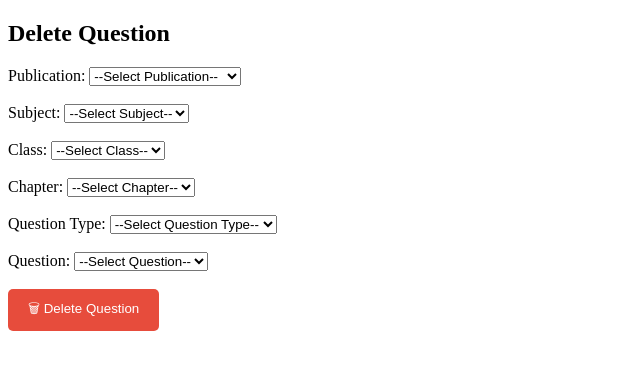
After one commit to Bibhuti4086mukhiya/question_generator, a Flask app: page /delete_question in a window 1280 px wide. The commit adds this page. Shown: the top 370 px of the page, without its empty margins (0-640 px from the left). Run offline with Flask 3, Linux system fonts and the light colour scheme.

Commit message:
third commit

```diff
--- a/app.py
+++ b/app.py
@@ -378,6 +378,142 @@ def rename_question():
 
     return render_template("rename_question.html", data=data)
 
+
+@app.route('/delete_question', methods=['GET', 'POST'])
+def delete_question():
+    data = load_data()  # Load JSON
+
+    if request.method == 'POST':
+        publication = request.form['publication']
+        subject = request.form['subject']
+        class_name = request.form['class_name']
+        chapter = request.form['chapter']
+        qtype = request.form['qtype']
+        old_question = request.form['old_question']
+
+        try:
+            if qtype in ["Fill in the Blanks", "True/False", "Answer the Following", "Manual Questions", "Full Form"]:
+                if old_question in data[publication][subject][class_name][chapter][qtype]:
+                    data[publication][subject][class_name][chapter][qtype].remove(old_question)
+
+            elif qtype == "Match the Following":
+                match_list = data[publication][subject][class_name][chapter][qtype]
+                for pair in match_list:
+                    if old_question in pair.keys():
+                        match_list.remove(pair)
+                        break
+
+            elif qtype == "Choose the Best Answer":
+                mcq_list = data[publication][subject][class_name][chapter][qtype]
+                for mcq in mcq_list:
+                    if mcq["question"] == old_question:
+                        mcq_list.remove(mcq)
+                        break
+
+            save_data(data)
+            return redirect(url_for('delete_question'))
+
+        except Exception as e:
+            return f"❌ Error: {e}"
+
+    # ⬇️ This part runs only when method == GET
+    publications = list(data.keys())
+    return render_template("delete_question.html",data=data,publications=publications)
+
+@app.route('/delete', methods=['GET', 'POST'])
+def delete_page():
+    data = load_data()
+
+    if request.method == 'POST':
+        publication = request.form.get('publication')
+        subject = request.form.get('subject')
+        class_name = request.form.get('class_name')
+        chapter = request.form.get('chapter')
+
+        try:
+            if publication and not subject:
+                # Delete entire publication
+                if publication in data:
+                    del data[publication]
+
+            elif publication and subject and not class_name:
+                # Delete subject
+                if subject in data[publication]:
+                    del data[publication][subject]
+
+            elif publication and subject and class_name and not chapter:
+                # Delete class
+                if class_name in data[publication][subject]:
+                    del data[publication][subject][class_name]
+
+            elif publication and subject and class_name and chapter:
+                # Delete chapter
+                if chapter in data[publication][subject][class_name]:
+                    del data[publication][subject][class_name][chapter]
+
+            save_data(data)
+            return redirect(url_for('delete_page'))
+
+        except Exception as e:
+            return f"❌ Error: {e}"
+
+    publications = list(data.keys())
+    return render_template("delete.html", data=data, publications=publications)
+
+@app.route("/view_questions", methods=["GET", "POST"])
+def view_questions():
+    data = load_data()
+    publications = list(data.keys())
+    questions_data = None
+    selected_pub = selected_sub = selected_class = selected_chapter = None
+
+    if request.method == "POST":
+        selected_pub = request.form.get("publication")
+        selected_sub = request.form.get("subject")
+        selected_class = request.form.get("class_name")
+        selected_chapter = request.form.get("chapter")
+
+        if not (selected_pub and selected_sub and selected_class):
+            return "❌ Please select Publication, Subject, and Class"
+
+        if selected_chapter:  # one chapter only
+            questions_data = {selected_chapter: data[selected_pub][selected_sub][selected_class][selected_chapter]}
+        else:  # all chapters of the class
+            questions_data = data[selected_pub][selected_sub][selected_class]
+
+    return render_template(
+        "view_questions.html",
+        data=data,
+        publications=publications,
+        questions_data=questions_data,
+        selected_pub=selected_pub,
+        selected_sub=selected_sub,
+        selected_class=selected_class,
+        selected_chapter=selected_chapter,
+    )
+
+@app.route("/add_category", methods=["GET", "POST"])
+def add_category():
+    data = load_data()
+    publications = list(data.keys())
+
+    if request.method == "POST":
+        pub = request.form["publication"]
+        sub = request.form["subject"]
+        cls = request.form["class_name"]
+        chapter = request.form["chapter"]
+        new_category = request.form["new_category"]
+
+        if pub and sub and cls and chapter and new_category:
+            if new_category not in data[pub][sub][cls][chapter]:
+                data[pub][sub][cls][chapter][new_category] = []
+                save_data(data)
+                return "✅ Category Added Successfully!"
+            else:
+                return "⚠️ Category already exists!"
+
+    return render_template("add_category.html", publications=publications, data=data)
+
 # Run app
 if __name__ == '__main__':
     app.run(debug=True)
--- a/data.json
+++ b/data.json
@@ -254,7 +254,8 @@
                         "__________ is the part of the computer that carries out instructions.",
                         "The device used to type text into a computer is called a __________.",
                         "The screen where results are displayed is called a __________."
-                    ]
+                    ],
+                    "short answer": []
                 }
             }
         }
--- /dev/null
+++ b/templates/delete_question.html
@@ -0,0 +1,125 @@
+<!DOCTYPE html>
+<html>
+<head>
+    <title>Delete Question</title>
+</head>
+<body>
+    <h2>Delete Question</h2>
+
+    <form method="POST">
+
+        <!-- Publication -->
+        <label>Publication:</label>
+        <select name="publication" id="publication" onchange="loadSubjects()" required>
+            <option value="" disabled selected>--Select Publication--</option>
+            {% for pub in publications %}
+                <option value="{{ pub }}">{{ pub }}</option>
+            {% endfor %}
+        </select><br><br>
+
+        <!-- Subject -->
+        <label>Subject:</label>
+        <select name="subject" id="subject" onchange="loadClasses()" required>
+            <option value="" disabled selected>--Select Subject--</option>
+        </select><br><br>
+
+        <!-- Class -->
+        <label>Class:</label>
+        <select name="class_name" id="class" onchange="loadChapters()" required>
+            <option value="" disabled selected>--Select Class--</option>
+        </select><br><br>
+
+        <!-- Chapter -->
+        <label>Chapter:</label>
+        <select name="chapter" id="chapter" onchange="loadQtypes()" required>
+            <option value="" disabled selected>--Select Chapter--</option>
+        </select><br><br>
+
+        <!-- Question Type -->
+        <label>Question Type:</label>
+        <select name="qtype" id="qtype" onchange="loadQuestions()" required>
+            <option value="" disabled selected>--Select Question Type--</option>
+        </select><br><br>
+
+        <!-- Question -->
+        <label>Question:</label>
+        <select name="old_question" id="old_question" required>
+            <option value="" disabled selected>--Select Question--</option>
+        </select><br><br>
+
+        <button type="submit" style="background:#e74c3c;color:white;
+                padding:10px 20px;border:none;border-radius:5px;cursor:pointer;">
+            🗑 Delete Question
+        </button>
+    </form>
+
+    <script>
+        const jsonData = {{ data | tojson }};
+
+        function loadSubjects(){
+            let pub = document.getElementById("publication").value;
+            let subjects = pub ? Object.keys(jsonData[pub]) : [];
+            let html = '<option value="" disabled selected>--Select Subject--</option>';
+            subjects.forEach(s => html += `<option value="${s}">${s}</option>`);
+            document.getElementById("subject").innerHTML = html;
+        }
+
+        function loadClasses(){
+            let pub = document.getElementById("publication").value;
+            let sub = document.getElementById("subject").value;
+            let classes = (pub && sub) ? Object.keys(jsonData[pub][sub]) : [];
+            let html = '<option value="" disabled selected>--Select Class--</option>';
+            classes.forEach(c => html += `<option value="${c}">${c}</option>`);
+            document.getElementById("class").innerHTML = html;
+        }
+
+        function loadChapters(){
+            let pub = document.getElementById("publication").value;
+            let sub = document.getElementById("subject").value;
+            let cls = document.getElementById("class").value;
+            let chapters = (pub && sub && cls) ? Object.keys(jsonData[pub][sub][cls]) : [];
+            let html = '<option value="" disabled selected>--Select Chapter--</option>';
+            chapters.forEach(ch => html += `<option value="${ch}">${ch}</option>`);
+            document.getElementById("chapter").innerHTML = html;
+        }
+
+        function loadQtypes(){
+            let pub = document.getElementById("publication").value;
+            let sub = document.getElementById("subject").value;
+            let cls = document.getElementById("class").value;
+            let ch = document.getElementById("chapter").value;
+            let qtypes = (pub && sub && cls && ch) ? Object.keys(jsonData[pub][sub][cls][ch]) : [];
+            let html = '<option value="" disabled selected>--Select Question Type--</option>';
+            qtypes.forEach(qt => html += `<option value="${qt}">${qt}</option>`);
+            document.getElementById("qtype").innerHTML = html;
+        }
+
+        function loadQuestions(){
+            let pub = document.getElementById("publication").value;
+            let sub = document.getElementById("subject").value;
+            let cls = document.getElementById("class").value;
+            let ch = document.getElementById("chapter").value;
+            let qt = document.getElementById("qtype").value;
+            let questions = (pub && sub && cls && ch && qt) ? jsonData[pub][sub][cls][ch][qt] : [];
+            let html = '<option value="" disabled selected>--Select Question--</option>';
+
+            if(qt === "Match the Following"){
+                questions.forEach(pair => {
+                    let left = Object.keys(pair)[0];
+                    let right = pair[left];
+                    html += `<option value="${left}">${left} = ${right}</option>`;
+                });
+            }
+            else if(qt === "Choose the Best Answer"){
+                questions.forEach(mcq => {
+                    html += `<option value="${mcq.question}">${mcq.question}</option>`;
+                });
+            }
+            else {
+                questions.forEach(q => html += `<option value="${q}">${q}</option>`);
+            }
+            document.getElementById("old_question").innerHTML = html;
+        }
+    </script>
+</body>
+</html>
```
Also changed, not shown: templates/add_category.html (added, +75 -0 lines), templates/delete.html (added, +76 -0 lines), templates/index.html (+28 -5 lines), templates/view_questions.html (added, +129 -0 lines).
